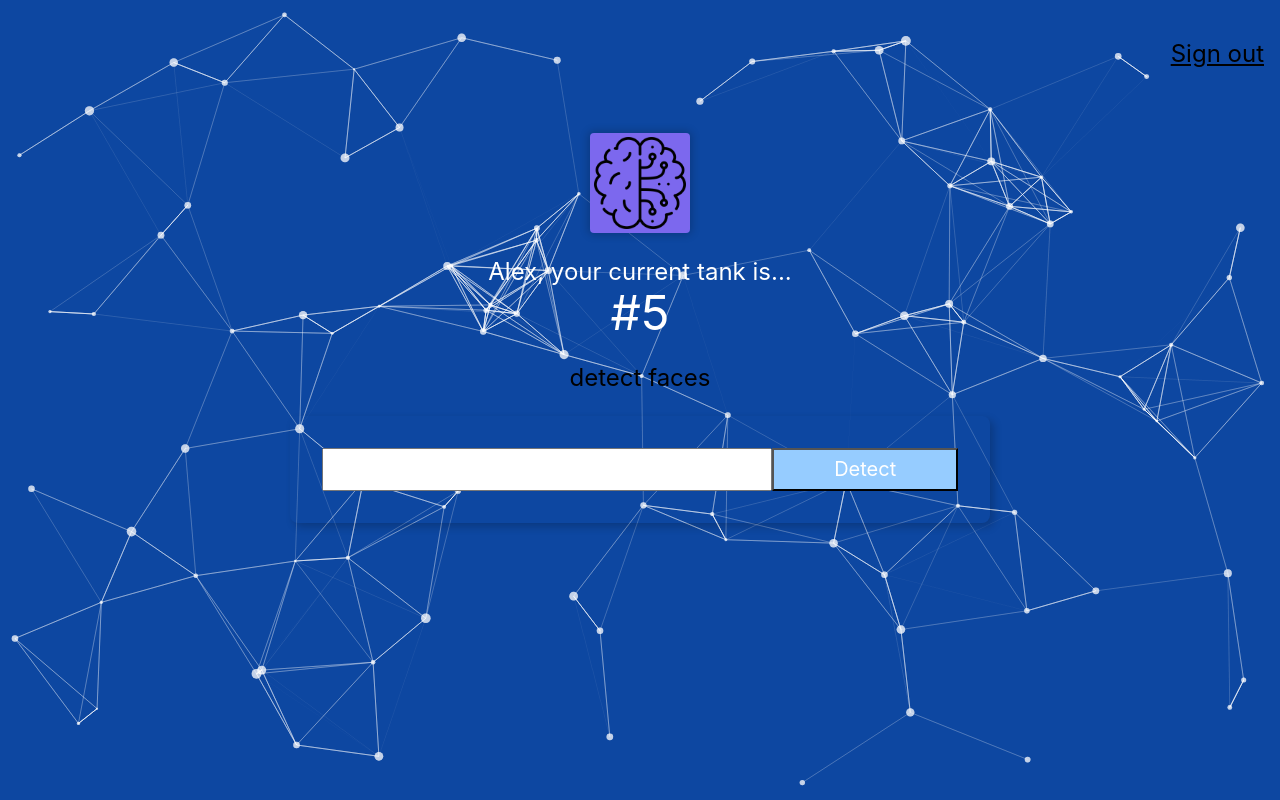
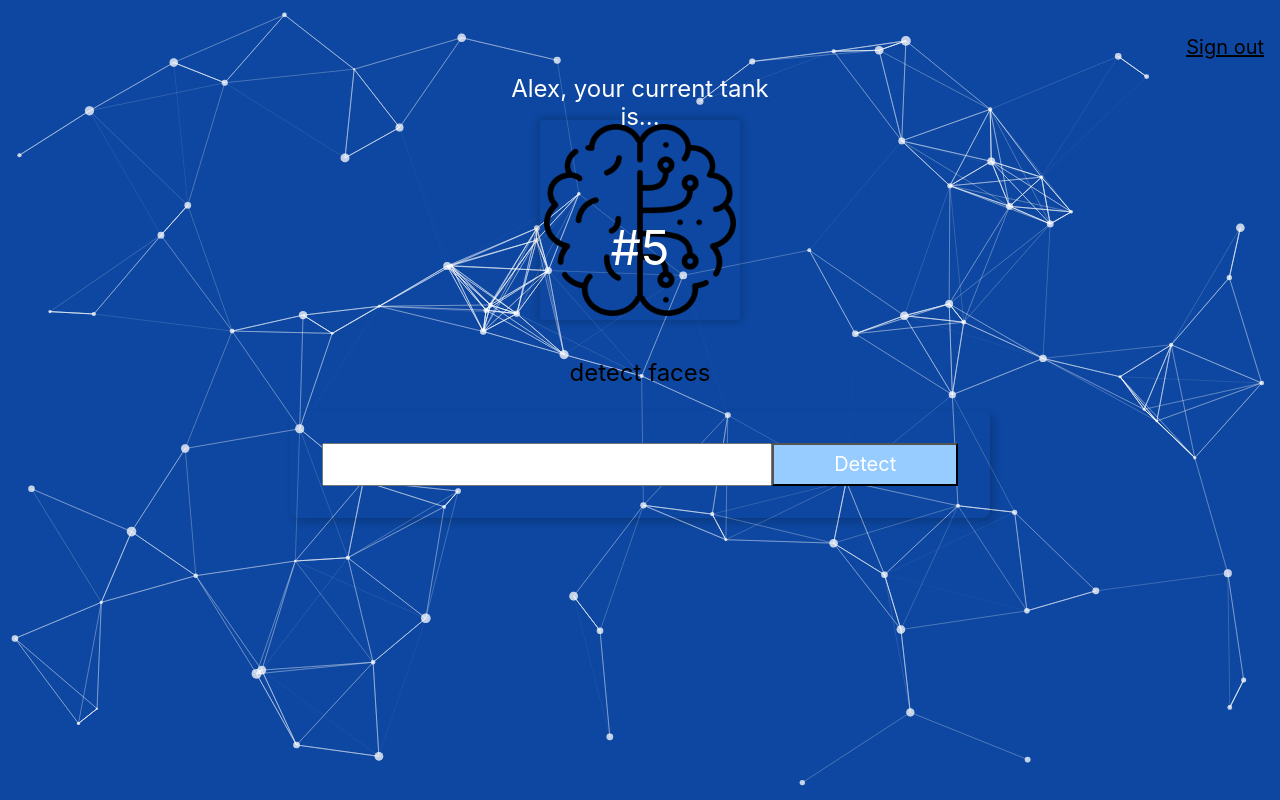
Before and after one commit to alxkho/face-recognition-brain, a React (Create React App) app: page / in a window 1280 px wide. Built offline with nearby package versions, Linux system fonts and the light colour scheme.

Commit message:
redesigned

```diff
--- a/src/components/Logo/Logo.css
+++ b/src/components/Logo/Logo.css
@@ -1,6 +1,6 @@
 .tilt {
-    background: hsl(249, 80%, 67%);
+    /* background: hsl(249, 80%, 67%); */
     margin: 25px auto;
-    height: 100px;
-    width: 100px;
+    height: 200px;
+    width: 200px;
 }
--- a/src/components/Logo/Logo.js
+++ b/src/components/Logo/Logo.js
@@ -5,7 +5,7 @@
 
 const Logo = () => {
     return (
-        <Tilt className="br2 shadow-2 tilt">
+        <Tilt className="br2 shadow-2 tilt ">
             <div className="Tilt-inner pa1" >
                 <img alt="logo" src={brain}></img>
             </div>
--- a/src/components/Navigation/Navigation.js
+++ b/src/components/Navigation/Navigation.js
@@ -5,7 +5,7 @@
 
     return (
         <nav>
-            <p className="f3 link dim black underline pa3 pointer">Sign out</p>
+            <p className="f4 link dim black underline pa3 pointer">Sign out</p>
         </nav>
     )
 }
--- a/src/components/Rank/Rank.css
+++ b/src/components/Rank/Rank.css
@@ -0,0 +1,14 @@
+.rank {
+    position: relative;
+    top: -120px;
+    width: 300px;
+    margin: -60px auto;
+}
+
+.rank .header {
+    position: relative;
+    top: -90px;
+    /* width: 300px; */
+    margin: 0 auto;
+
+}
--- a/src/components/Rank/Rank.js
+++ b/src/components/Rank/Rank.js
@@ -1,11 +1,9 @@
-
-
 import "./Rank.css"
 
 const Rank = () => {
     return (
-        <div className="">
-           <div className="white f3">
+        <div className="rank">
+           <div className="white f3 header">
                 {
                     'Alex, your current tank is...'
                 }
```
